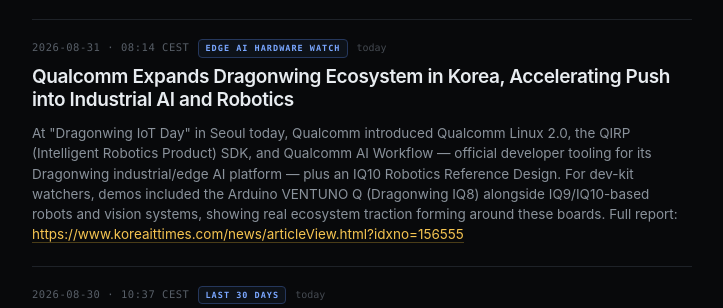
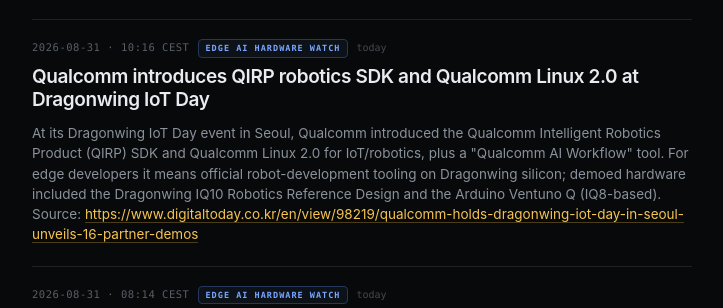
Before and after one commit to mattcarp/mattcarpenter-site, a plain HTML site: page briefings/index.html in a window 1280 px wide. Shown: the part 243-551 px from the top of the page, without its empty margins (278-1001 px from the left). Drawn offline with Linux system fonts and the light colour scheme.

Commit message:
chore: briefing — Edge AI Hardware Watch 2026-08-31 10:16 CEST

```diff
--- a/briefings/index.html
+++ b/briefings/index.html
@@ -32,6 +32,14 @@
   <div class="empty" id="empty" hidden>Nothing under that source.</div>
 
   <!-- ENTRIES -->
+<article class="briefing" id="b-202608311016">
+  <p class="meta"><time datetime="2026-08-31T10:16+0200">2026-08-31 · 10:16 CEST</time><span class="source">Edge AI Hardware Watch</span></p>
+  <h2 class="headline">Qualcomm introduces QIRP robotics SDK and Qualcomm Linux 2.0 at Dragonwing IoT Day</h2>
+  <div class="body">
+    <p>At its Dragonwing IoT Day event in Seoul, Qualcomm introduced the Qualcomm Intelligent Robotics Product (QIRP) SDK and Qualcomm Linux 2.0 for IoT/robotics, plus a &quot;Qualcomm AI Workflow&quot; tool. For edge developers it means official robot-development tooling on Dragonwing silicon; demoed hardware included the Dragonwing IQ10 Robotics Reference Design and the Arduino Ventuno Q (IQ8-based). Source: <a href="https://www.digitaltoday.co.kr/en/view/98219/qualcomm-holds-dragonwing-iot-day-in-seoul-unveils-16-partner-demos">https://www.digitaltoday.co.kr/en/view/98219/qualcomm-holds-dragonwing-iot-day-in-seoul-unveils-16-partner-demos</a></p>
+  </div>
+</article>
+
 <article class="briefing" id="b-202608310814">
   <p class="meta"><time datetime="2026-08-31T08:14+0200">2026-08-31 · 08:14 CEST</time><span class="source">Edge AI Hardware Watch</span></p>
   <h2 class="headline">Qualcomm Expands Dragonwing Ecosystem in Korea, Accelerating Push into Industrial AI and Robotics</h2>
```
